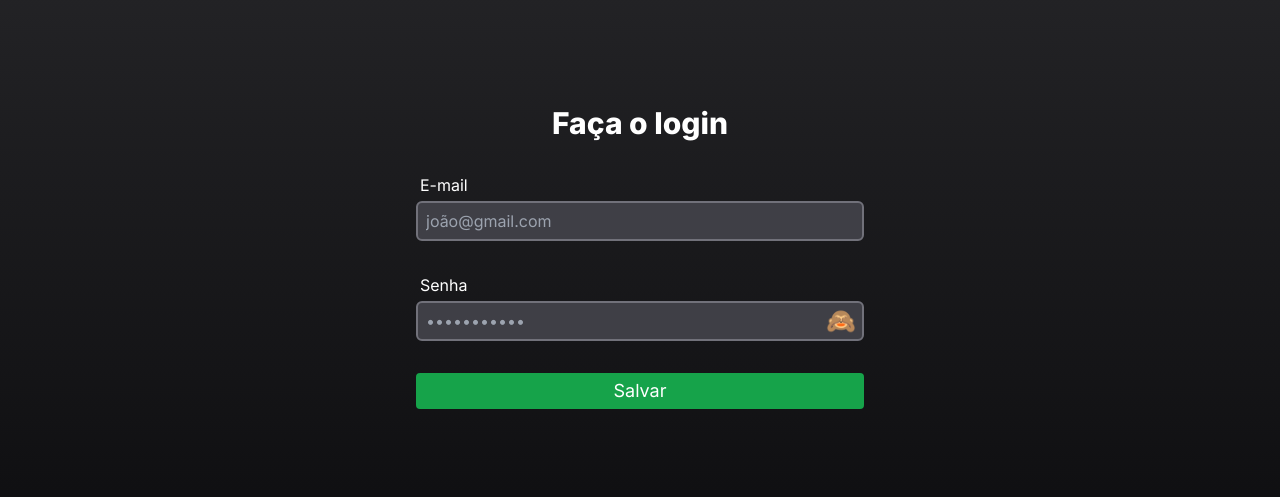
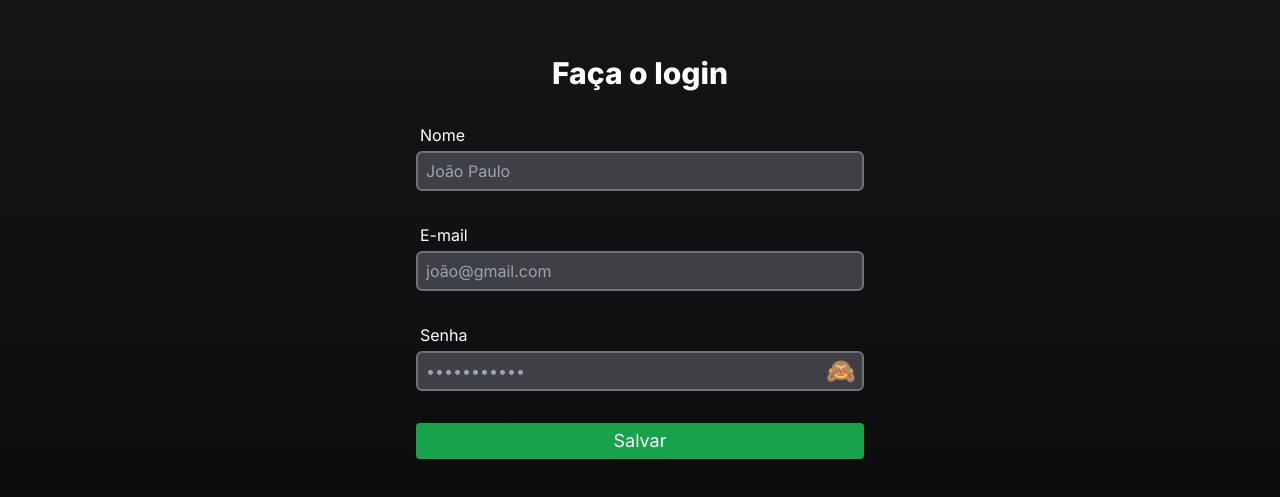
Before and after one commit to rafaelcesar0/dio-app-ts, a Next.js app: page / in a window 1280 px wide. Shown: the part 123-620 px from the top of the page. Built offline with nearby package versions, Linux system fonts and the light colour scheme.

Commit message:
Validação e transformação OK

```diff
--- a/src/app/page.tsx
+++ b/src/app/page.tsx
@@ -6,7 +6,7 @@ import { TextField } from '@/components/inputs/TextField';
 
 const Home = () => {
     return (
-        <main className="h-screen bg-gradient-to-b from-zinc-800 to-zinc-950 gap-10 flex flex-col items-center justify-center">
+        <main className="h-screen bg-gradient-to-b from-zinc-900 to-zinc-950 gap-10 flex flex-col items-center justify-center">
             <FormLogin />
         </main>
     );
--- a/src/components/forms/FormLogin.tsx
+++ b/src/components/forms/FormLogin.tsx
@@ -1,12 +1,28 @@
+import { useForm } from 'react-hook-form';
+import { useState } from 'react';
+import { zodResolver } from '@hookform/resolvers/zod';
 import { PassWord } from '../inputs/PassWord';
 import { TextField } from '../inputs/TextField';
-import { z } from 'zod';
-import { useForm } from 'react-hook-form';
-import { useState } from 'react';
+import { CreateUserFormData, createUserFormSchema } from '@/validation/formLogin';
+import { JetBrains_Mono } from 'next/font/google';
+const jet = JetBrains_Mono({ subsets: ['latin'] })
+
+
+/**
+ * To-do
+ *
+ * [x] Validação / transformação
+ * [ ] Field Arrays
+ * [ ] Upload de arquivos
+ * [ ] Composition Pattern
+ */
 
 const FormLogin = () => {
     const [output, setOutput] = useState('');
-    const { register, handleSubmit } = useForm();
+
+    const form = useForm<CreateUserFormData>({
+        resolver: zodResolver(createUserFormSchema)
+    });
 
     function createUser(data: any) {
         setOutput(JSON.stringify(data, null, 2));
@@ -15,31 +31,40 @@ const FormLogin = () => {
     return (
         <>
             <form
-                onSubmit={handleSubmit(createUser)}
+                onSubmit={form.handleSubmit(createUser)}
                 className="flex flex-col gap-8 px-16 w-full max-w-xl rounded-3xl text-1xl"
             >
                 <h1 className="text-white flex justify-center text-3xl font-extrabold">
                     Faça o login
                 </h1>
                 <TextField
+                    id="name"
+                    label="Nome"
+                    type="text"
+                    placeholder="João Paulo"
+                    form={form}
+                />
+
+                <TextField
                     id="email"
                     label="E-mail"
                     type="email"
                     placeholder="joão@gmail.com"
-                    register={register}
+                    form={form}
                 />
 
-                <PassWord id="senha" register={register} />
+                <PassWord id="senha" form={form} />
 
                 <button
                     type="submit"
-                    className="bg-green-600 px-3 py-1 rounded flex justify-center transition duration-300 hover:bg-green-500 text-lg text-white "
+                    className="bg-green-600 px-3 py-1 rounded flex justify-center transition duration-300
+                     hover:bg-green-500 text-lg text-white "
                 >
                     Salvar
                 </button>
             </form>
 
-            <pre className='text-white'>{output}</pre>
+            <pre className={`text-white ${jet.className}`}>{output}</pre>
         </>
     );
 };
--- a/src/components/inputs/PassWord.tsx
+++ b/src/components/inputs/PassWord.tsx
@@ -1,24 +1,23 @@
-import { useRef, useState } from 'react';
-import { UseFormRegister } from 'react-hook-form';
+import { useState } from 'react';
+import { UseFormReturn } from 'react-hook-form';
 import { TextField } from './TextField';
+import { CreateUserFormData } from '@/validation/formLogin';
 
 
 interface IPassWord {
     id: string;
     label?: string;
     placeholder?: string;
-    register: UseFormRegister<any>;
+    form: UseFormReturn<CreateUserFormData>;
 }
 
 export const PassWord = ({
     id,
     label = 'Senha',
     placeholder = 'Minha senha',
-    register
+    form
 
 }: IPassWord) => {
-    const ref = useRef<HTMLInputElement>(null);
-
     const [showPassword, setShowPassword]: [boolean, Function] = useState(false);
 
     const togglePasswordVisibility = () => {
@@ -34,7 +33,7 @@ export const PassWord = ({
                 showPassword ? placeholder : '•'.repeat(placeholder.length)
             }
             className="pl-2 pr-10 h-10 font-normal border-2 text-white bg-zinc-700 border-zinc-500 rounded-md focus:border-green-500 focus:outline-none"
-            register={register}
+            form={form}
         >
             <button
                 type="button"
--- a/src/components/inputs/TextField.tsx
+++ b/src/components/inputs/TextField.tsx
@@ -1,5 +1,6 @@
+import { CreateUserFormData } from '@/validation/formLogin';
 import { ReactNode } from 'react';
-import { UseFormRegister } from 'react-hook-form';
+import { UseFormProps, UseFormReturn } from 'react-hook-form';
 
 interface ITextField {
     id: string;
@@ -7,7 +8,7 @@ interface ITextField {
     type?: string;
     className?: string;
     placeholder?: string;
-    register: UseFormRegister<any>;
+    form: UseFormReturn<CreateUserFormData>;
     children?: ReactNode;
 }
 
@@ -17,10 +18,13 @@ export const TextField = ({
     type = 'text',
     placeholder,
     className = 'px-2 h-10 font-normal border-2 text-white bg-zinc-700 border-zinc-500 rounded-md focus:border-green-500 focus:outline-none autofill:focus',
-    register,
-    children
+    children,
+    form
 }: ITextField) => {
+    const { register, formState: {errors} }: any = form;
+
     return (
+        <div className='flex flex-col gap-1'>
             <div className="flex flex-col gap-1 relative">
                 <label htmlFor={id} className="ml-1 text-white">
                     {label}
@@ -35,5 +39,7 @@ export const TextField = ({
                 />
                 {children}
             </div>
+            {errors?.[id] && <span className='text-red-800'>{errors?.[id]?.message}</span>}
+        </div>
     );
 };
--- /dev/null
+++ b/src/validation/formLogin.ts
@@ -0,0 +1,24 @@
+import { z } from 'zod';
+
+export type CreateUserFormData = z.infer<typeof createUserFormSchema>
+
+export const createUserFormSchema = z.object({
+    name: z.string()
+        .min(1, 'Campo obrigatório')
+        .transform(name => {
+            return name.trim().split(' ').map(word => {
+                return word[0].toLocaleUpperCase().concat(word.substring(1))
+            }).join(' ')
+        }),
+    email: z.string()
+        .min(1, 'Campo obrigatório')
+        .email('Formato de email inválido')
+        .toLowerCase()
+        .refine(email => {
+                return email.endsWith('@gmail.com') || email.endsWith('@hotmail.com')
+            }, 'Aceitamos apenas: "gmail" e "hotmail"'
+        ),
+    senha: z.string()
+        .min(1, 'Campo obrigatório')
+        .min(6, 'Mínimo 6 caracteres')
+})
```
Lines whose indentation alone changed are shown as unchanged.
